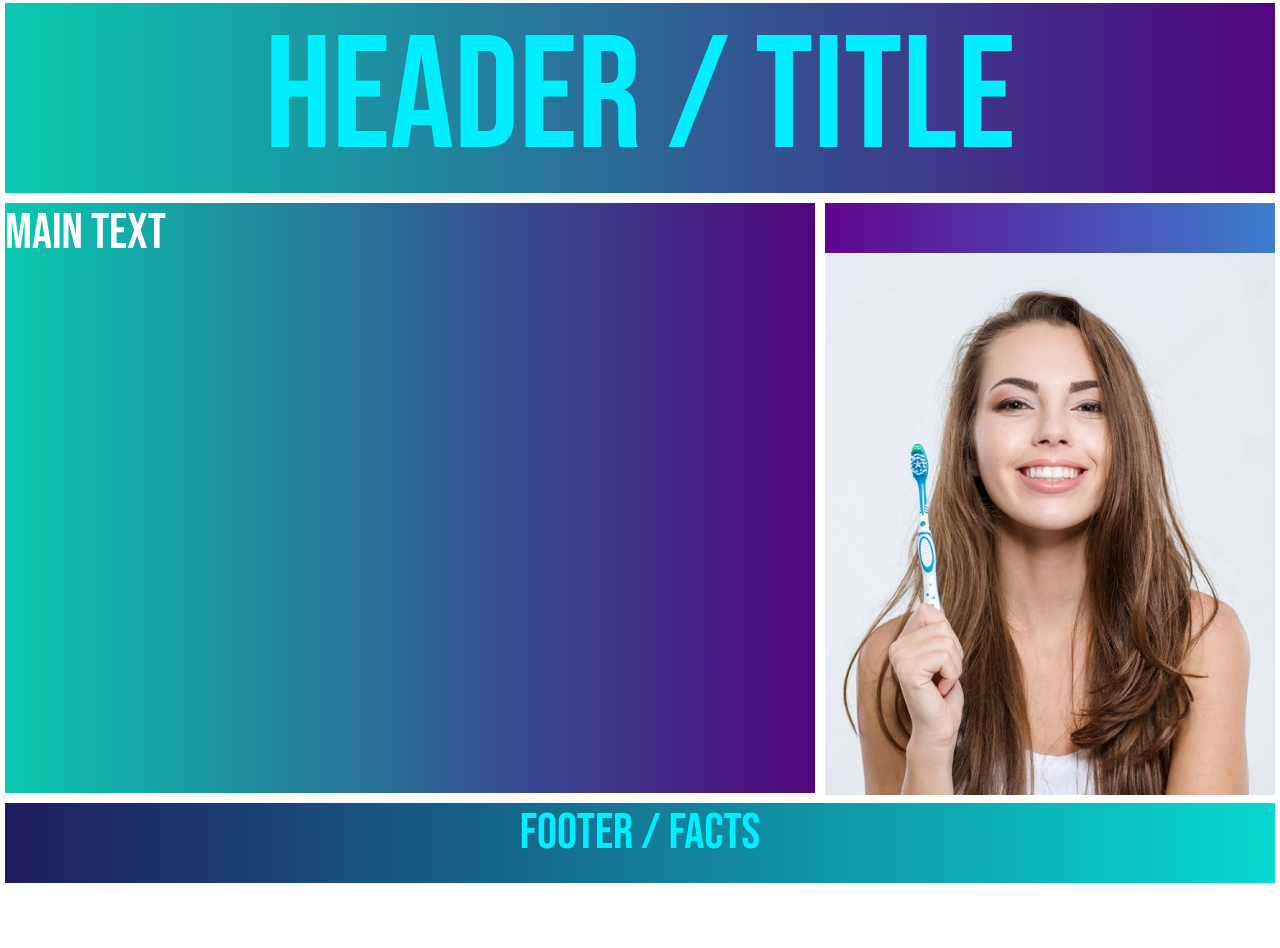
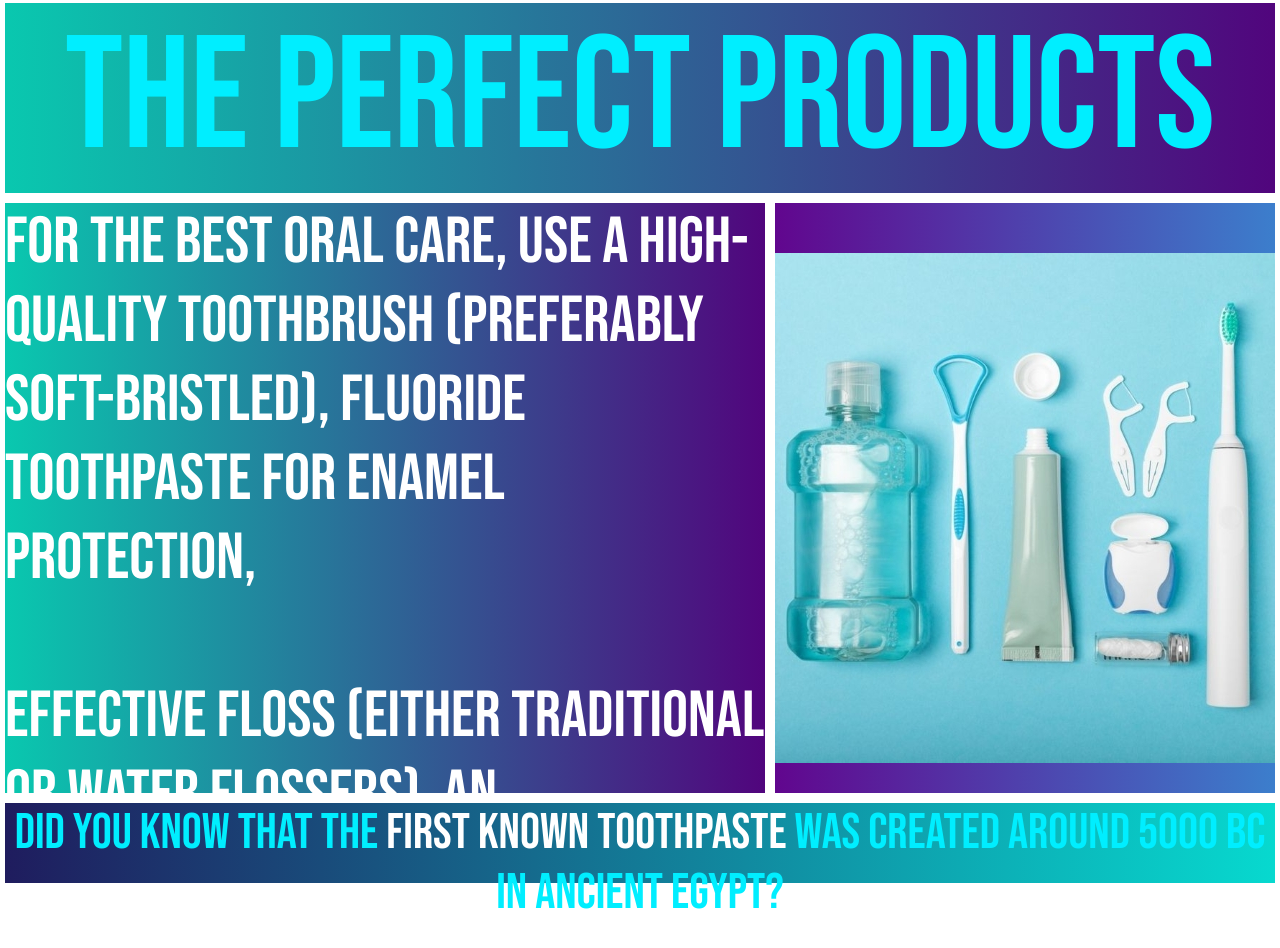
Before and after one commit to ysukumar123/how-to-website, a plain HTML site: page products.html in a window 1280 px wide. Shown: the part 348-1296 px from the top of the page. Before the commit the page ends 1236 px from the top, so only its background shows below. Drawn offline with Linux system fonts and the light colour scheme.

Commit message:
Finished Last Page
everythings done, ik its kinda bad but I been pilled up with projects and my time management is horrible, anyways hope u have a good day or night ig if ur readin this.

```diff
--- a/products.html
+++ b/products.html
@@ -14,7 +14,7 @@
 
 </head>
 <body>
-
+    <body class="products-page"> </body>
 
 
     <div class="container">
@@ -37,22 +37,24 @@
         </div>
 
         <div class="intro">
-                                Header / Title
+                                The Perfect Products
                                 </div>
 
         <div class="box1">
-                                Main Text
+            For the best oral care, use a high-quality toothbrush (preferably soft-bristled), fluoride toothpaste for enamel protection,<br> <br>
+             effective floss (either traditional or water flossers), an antibacterial mouthwash,
+             and a tongue scraper to ensure fresh breath and healthy teeth and gums.
                                 </div>
 
          <div class="box2">
 
             <div class="box">
-                <img src="wmremove9000.jpeg">
+                <img src="proimg.jpg.optimal.jpg">
                 </div>
                                 </div>
 
         <div class="footer">
-                                Footer / Facts
+            Did you know that the <a href="https://smileconcepts.co.uk/toothbrush-history/#:~:text=Evidence%20found%20in%20Egyptian%20tombs,chewed%20to%20sweeten%20the%20breath." target="_blank">first known toothpaste</a> was created around 5000 BC in ancient Egypt?
                                 </div>
 
 </body>
--- a/style.css
+++ b/style.css
@@ -144,3 +144,8 @@ html {
 .box2 img {
   margin-top: 50px;
 }
+
+.products-page .box1 {
+  font-size: 65px;
+
+}
```
Also changed, not shown: proimg.jpg.optimal.jpg (added).
